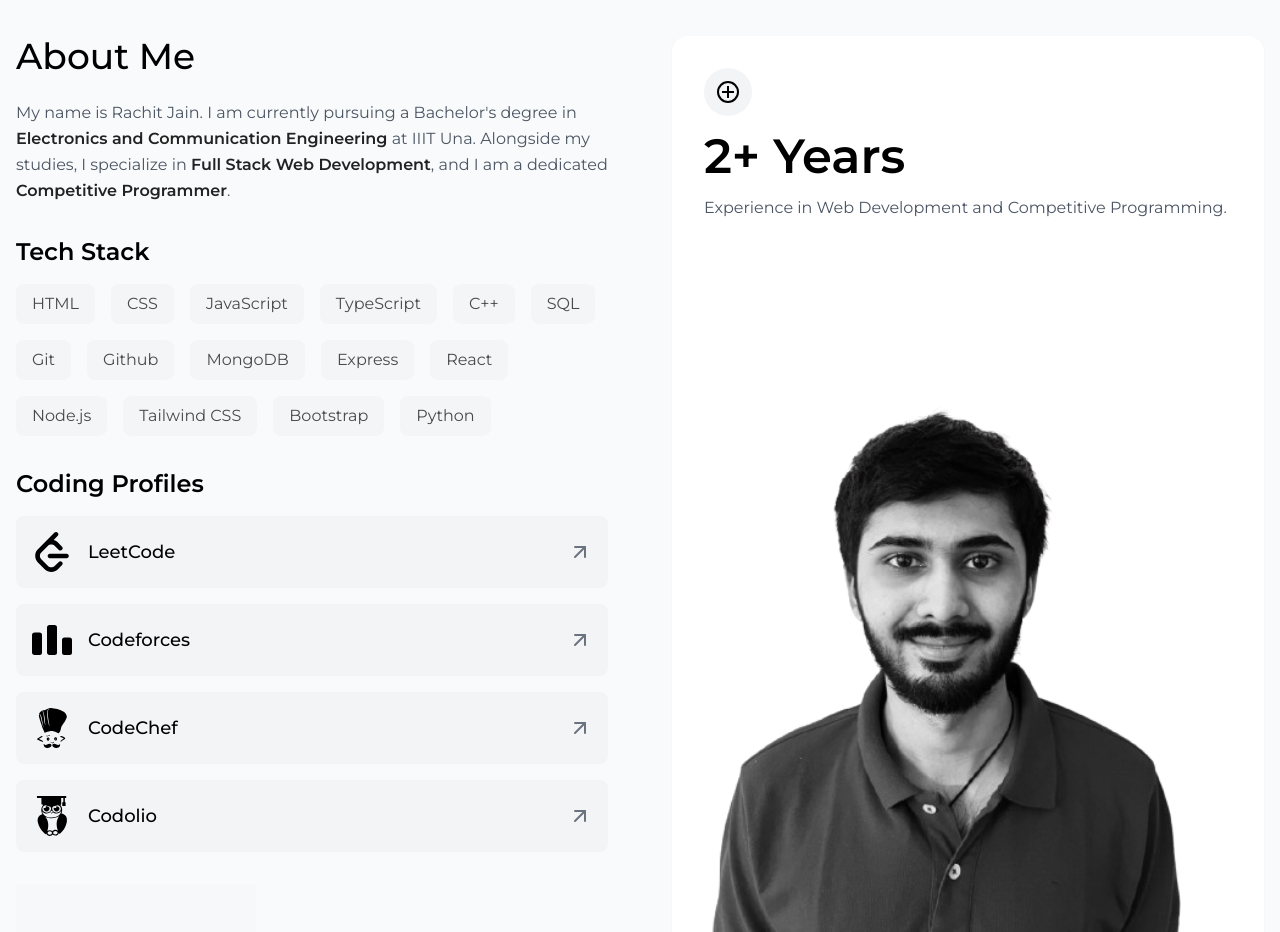
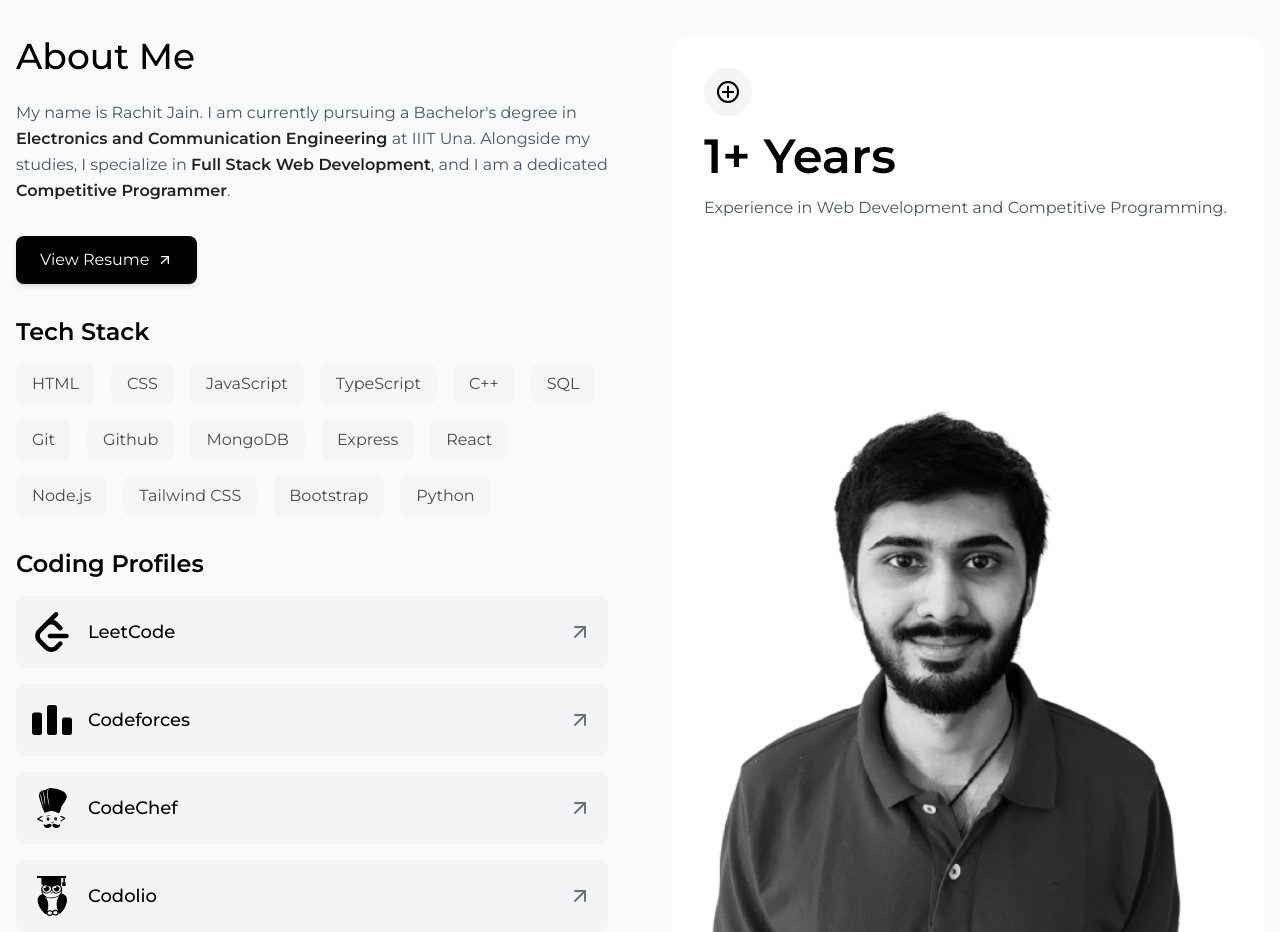
Before and after one commit to Rachit-31/My_Portfolio, a React (Vite) app in the folder Client/: page / in a window 1280 px wide. Shown: the part 860-1792 px from the top of the page. Built offline with nearby package versions, Linux system fonts and the light colour scheme; grey boxes are pictures that could not be loaded.

Commit message:
added resume button in about section

```diff
--- a/Client/src/Components/About.jsx
+++ b/Client/src/Components/About.jsx
@@ -34,6 +34,18 @@
               <p className="text-gray-600 leading-relaxed">
                 <AboutDetail />
               </p>
+            </div>
+
+            <div className="mt-8">
+              <a
+                href="/"
+                target="_blank"
+                rel="noopener noreferrer"
+                className="inline-flex items-center gap-2 px-6 py-3 bg-black text-white rounded-lg shadow-md hover:bg-gray-800 transition"
+              >
+                View Resume
+                <ArrowUpRight className="w-4 h-4" />
+              </a>
             </div>
 
             <div className="mt-8">
@@ -107,7 +119,7 @@
                     <path d="M12 6v12M6 12h12" strokeWidth="2" />
                   </svg>
                 </div>
-                <div className="text-5xl font-semibold mb-4">2+ Years</div>
+                <div className="text-5xl font-semibold mb-4">1+ Years</div>
                 <p className="text-gray-600">
                   Experience in Web Development and Competitive Programming.
                 </p>
```
